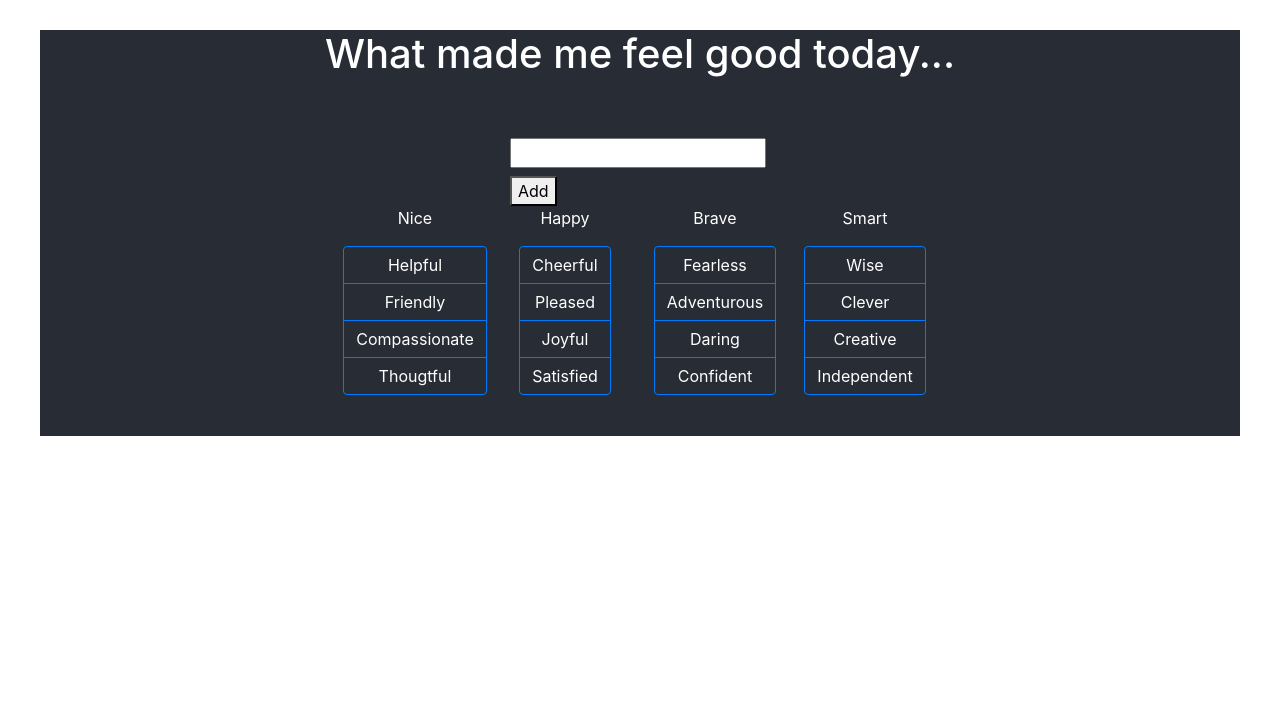
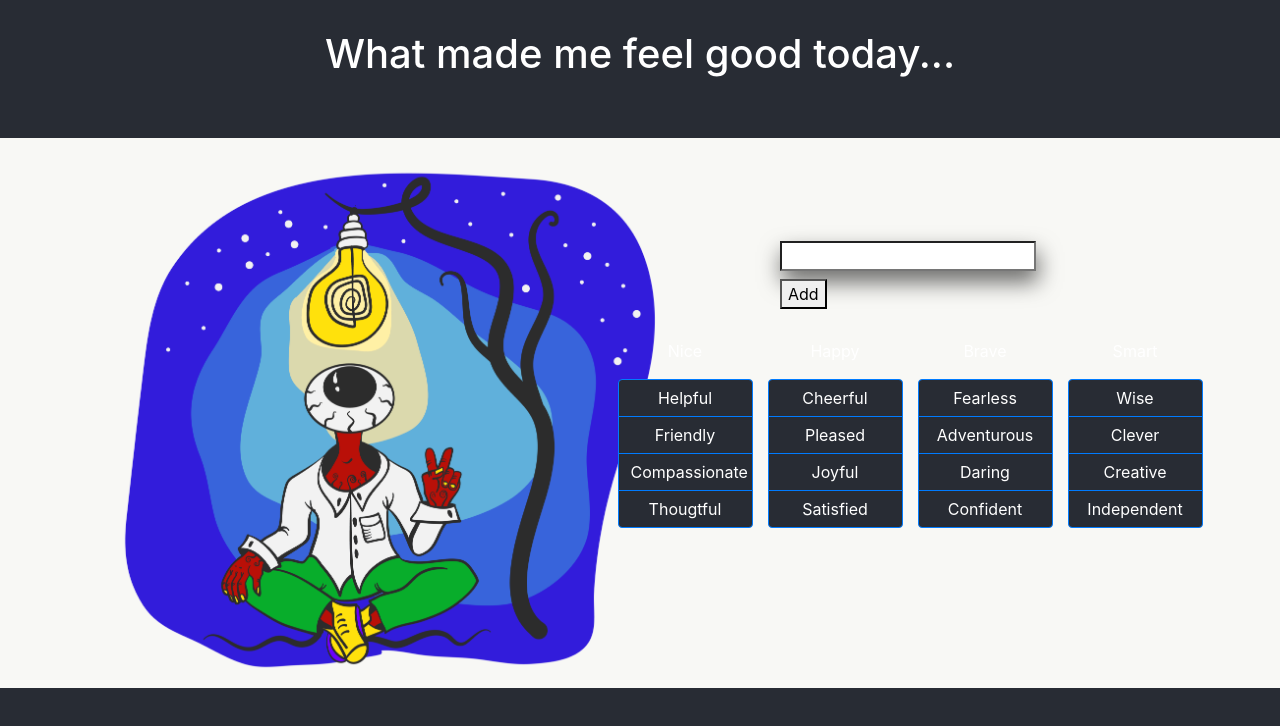
Before and after one commit to Mary0183/cognitive-app, a React (Create React App) app: page / in a window 1280 px wide. Shown: the top 726 px of the page. Built offline with nearby package versions, Linux system fonts and the light colour scheme.

Commit message:
playing a bit with css

```diff
--- a/src/App.css
+++ b/src/App.css
@@ -1,6 +1,7 @@
 body {
   margin: 0 auto;
-  width: 1200px;
+  width: 100%;
+  background-color: #282c34;
 }
 
 .App {
@@ -18,3 +19,20 @@ h1 {
   margin-top: 30px;
   margin-bottom: 60px;
 }
+
+img {
+  width: 700px;
+}
+
+.grid-img-art {
+  display: grid;
+  grid-template-columns: repeat(2, 1fr);
+  background-color: #f8f8f5;
+  height: 550px;
+  align-items: center;
+}
+
+.grid-img-art .left-side {
+  position: relative;
+  right: 90px;
+}
--- a/src/App.js
+++ b/src/App.js
@@ -1,6 +1,7 @@
 import React, { useState } from "react";
 import ActionsDone from "./components/ActionsDone";
 import Form from "./components/Form";
+import Peacefulness from "./images/Peacefulness.png";
 
 import "bootstrap/dist/css/bootstrap.min.css";
 
@@ -48,7 +49,12 @@ function App() {
   return (
     <div className="App">
       <h1>What made me feel good today...</h1>
+      <div className="grid-img-art">
         <div>
+          <img src={Peacefulness} alt="peacefulness art" />
+        </div>
+
+        <div className="left-side">
           {/* onSubmit is expecting text that is passing from addAction */}
           <Form
             onSubmit={addAction}
@@ -57,7 +63,6 @@ function App() {
             actions={actions}
             updateActivity={updateActivity}
           />
-      </div>
 
           <ActionsDone
             actions={actions}
@@ -66,6 +71,8 @@ function App() {
             currentUpdate={currentUpdate}
           />
         </div>
+      </div>
+    </div>
   );
 }
 
--- a/src/components/ActionsDone.css
+++ b/src/components/ActionsDone.css
@@ -1,5 +1,6 @@
 ul {
   list-style-type: none;
+  color: #282c34;
 }
 
 li::marker {
--- a/src/components/Form.css
+++ b/src/components/Form.css
@@ -2,3 +2,10 @@ Form {
   width: 260px;
   margin: 0 auto;
 }
+
+label input {
+  margin-right: 15px;
+  box-shadow: 2px 11px 22px 0px rgba(0, 0, 0, 0.58);
+  -webkit-box-shadow: 2px 11px 22px 0px rgba(0, 0, 0, 0.58);
+  -moz-box-shadow: 2px 11px 22px 0px rgba(0, 0, 0, 0.58);
+}
--- a/src/components/ToggleButtonTraits.css
+++ b/src/components/ToggleButtonTraits.css
@@ -1,10 +1,13 @@
 .btn-group-vertical .positive-traits {
-  background-color: transparent;
+  background-color: #282c34;
 }
 .btn-group-vertical .positive-traits.focus {
-  background-color: transparent;
+  background-color: #282c34;
 }
 
+.btn-group-vertical {
+  width: 135px;
+}
 .proj-grid {
   display: grid;
   grid-template-columns: repeat(4, 1fr);
@@ -12,6 +15,7 @@
   width: 600px;
   margin-left: 40px;
   margin: 0 auto;
+  margin-top: 30px;
   justify-items: center;
 }
 
```
Also changed, not shown: src/images/Peacefulness.png (added), 1 other file (tests, documents, lock files or other folders). Lines whose indentation alone changed are shown as unchanged.
